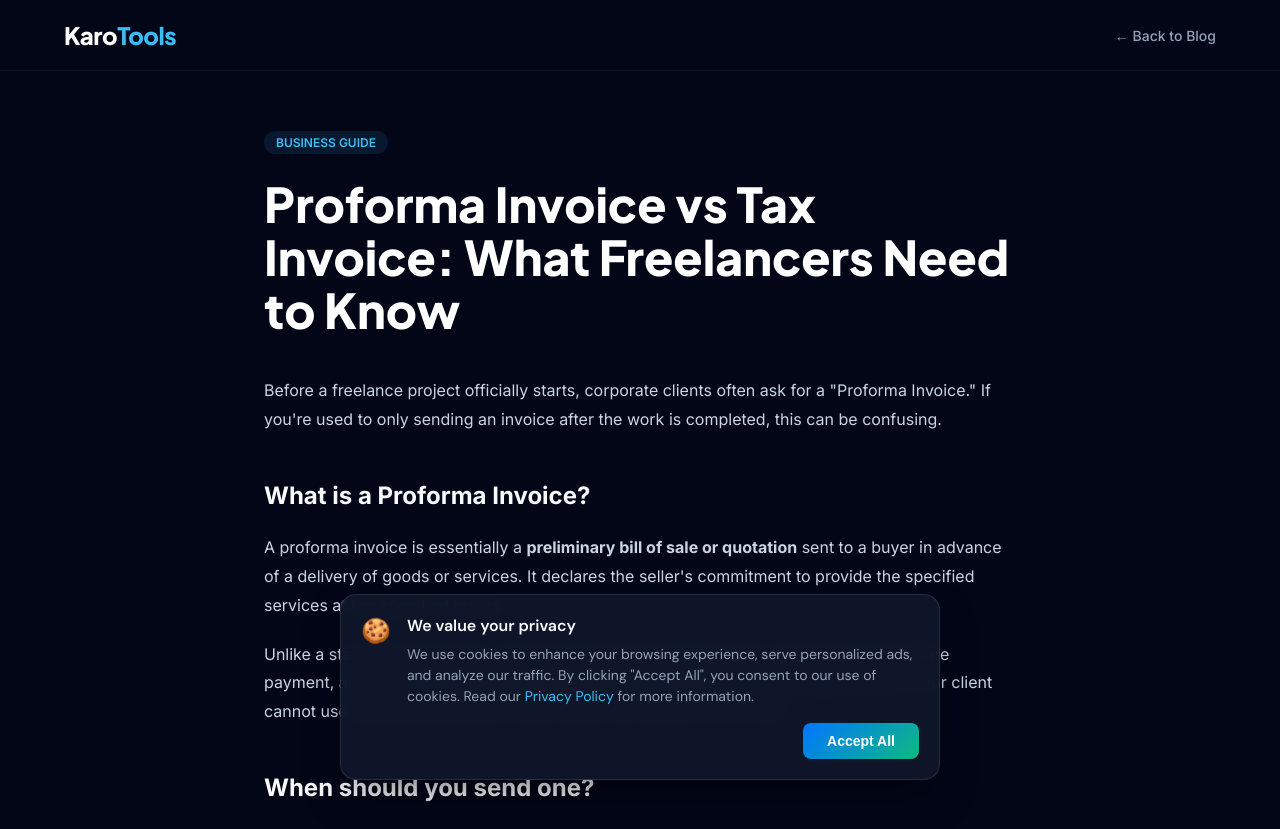
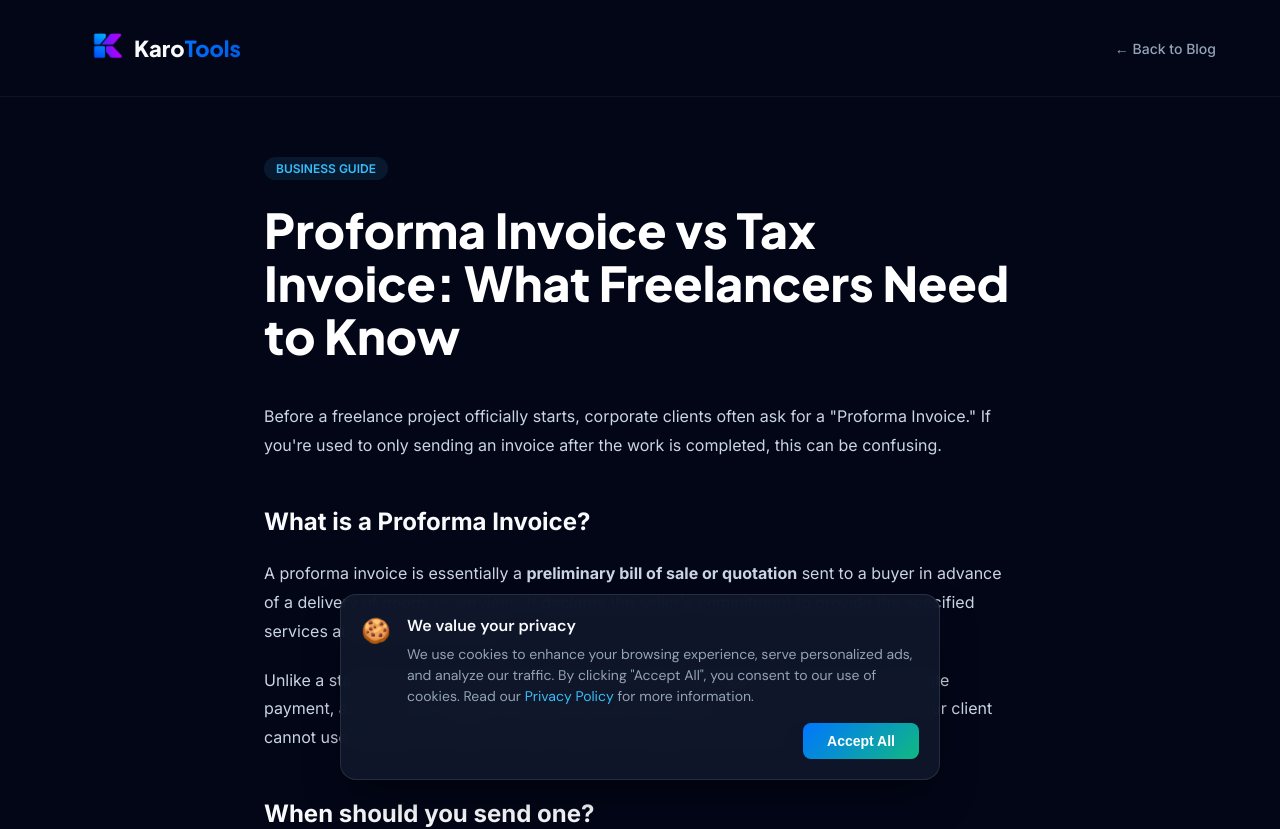
Before and after one commit to daxpatel109/karotools, a Next.js app: page /blog/proforma-invoice-guide in a window 1280 px wide. Shown: the top 829 px of the page. Built offline with nearby package versions, Linux system fonts and the light colour scheme; no server answers.

Commit message:
fix(ui): add missing logo image to blog hub, guides hub, and proforma guide

```diff
--- a/src/app/blog/page.jsx
+++ b/src/app/blog/page.jsx
@@ -36,6 +36,7 @@ export default function BlogIndex() {
         <div style={{ maxWidth: "1200px", margin: "0 auto", width: "100%", display: "flex", alignItems: "center", justifyContent: "space-between" }}>
           <Link href="/" style={{ textDecoration: "none" }}>
             <div style={{ display: "flex", alignItems: "center", gap: "10px", cursor: "pointer" }}>
+              <img src="/logo.png" alt="KaroTools Logo" style={{ height: "56px", margin: "0 -24px 0 0", objectFit: "contain", position: "relative", zIndex: 10 }} />
               <span style={{ fontSize: "22px", fontWeight: "800", fontFamily: "'Plus Jakarta Sans',sans-serif", color: "#f8fafc" }}>
                 Karo<span style={{ background: "linear-gradient(135deg, #0076ff, #005ae6)", WebkitBackgroundClip: "text", WebkitTextFillColor: "transparent" }}>Tools</span>
               </span>
--- a/src/app/blog/proforma-invoice-guide/page.jsx
+++ b/src/app/blog/proforma-invoice-guide/page.jsx
@@ -17,8 +17,13 @@ export default function BlogPost() {
     <div style={{ backgroundColor: "#020617", minHeight: "100vh", color: "#f8fafc", fontFamily: "'Inter', sans-serif" }}>
       <nav style={{ padding: "20px 0", borderBottom: "1px solid rgba(255,255,255,0.05)" }}>
         <div style={{ maxWidth: "1200px", margin: "0 auto", padding: "0 24px", display: "flex", justifyContent: "space-between", alignItems: "center" }}>
-          <Link href="/" style={{ color: "#fff", textDecoration: "none", fontSize: "24px", fontWeight: "800", fontFamily: "'Plus Jakarta Sans', sans-serif", letterSpacing: "-0.5px" }}>
-            Karo<span style={{ color: "#38bdf8" }}>Tools</span>
+          <Link href="/" style={{ textDecoration: "none", display: "flex", alignItems: "center", gap: "10px" }}>
+            <div style={{ display: "flex", alignItems: "center", gap: "10px", cursor: "pointer" }}>
+              <img src="/logo.png" alt="KaroTools Logo" style={{ height: "56px", margin: "0 -24px 0 0", objectFit: "contain", position: "relative", zIndex: 10 }} />
+              <span style={{ fontSize: "22px", fontWeight: "800", fontFamily: "'Plus Jakarta Sans',sans-serif", color: "#f8fafc" }}>
+                Karo<span style={{ background: "linear-gradient(135deg, #0076ff, #005ae6)", WebkitBackgroundClip: "text", WebkitTextFillColor: "transparent" }}>Tools</span>
+              </span>
+            </div>
           </Link>
           <Link href="/blog" style={{ color: "#94a3b8", textDecoration: "none", fontSize: "14px", fontWeight: "500" }}>
             ← Back to Blog
--- a/src/app/guides/page.jsx
+++ b/src/app/guides/page.jsx
@@ -35,6 +35,7 @@ export default function GuidesIndex() {
         <div style={{ maxWidth: "1200px", margin: "0 auto", width: "100%", display: "flex", alignItems: "center", justifyContent: "space-between" }}>
           <Link href="/" style={{ textDecoration: "none" }}>
             <div style={{ display: "flex", alignItems: "center", gap: "10px", cursor: "pointer" }}>
+              <img src="/logo.png" alt="KaroTools Logo" style={{ height: "56px", margin: "0 -24px 0 0", objectFit: "contain", position: "relative", zIndex: 10 }} />
               <span style={{ fontSize: "22px", fontWeight: "800", fontFamily: "'Plus Jakarta Sans',sans-serif", color: "#f8fafc" }}>
                 Karo<span style={{ background: "linear-gradient(135deg, #0076ff, #005ae6)", WebkitBackgroundClip: "text", WebkitTextFillColor: "transparent" }}>Tools</span>
               </span>
```
